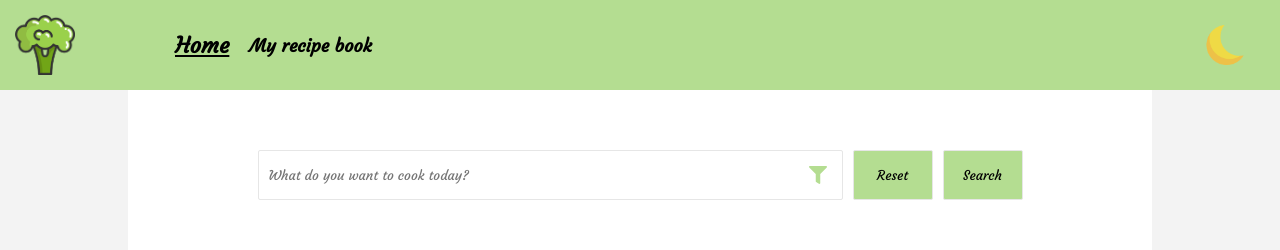
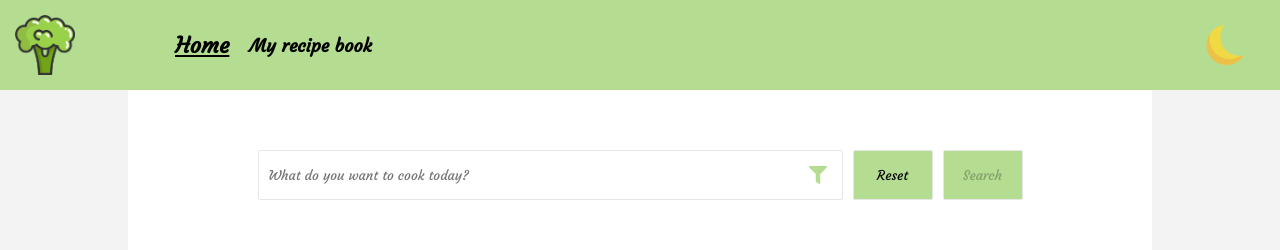
Before and after one commit to darialeksanova/culinary-website, a React (Create React App) app in the folder culinary-website-app/: page /recipes in a window 1280 px wide. Shown: the top 250 px of the page. Built offline with nearby package versions, Linux system fonts and the light colour scheme; no server answers; what fetch-intercept would draw is missing.

Commit message:
fix: disable search button when input and filters are empty, add max length restriction to input

```diff
--- a/culinary-website-app/src/components/SearchBarComponent/SearchBarComponent.tsx
+++ b/culinary-website-app/src/components/SearchBarComponent/SearchBarComponent.tsx
@@ -18,6 +18,7 @@ type Props = {
 
 const SearchBarComponent = ({ searchBarValue, onSearchBarValueChange, onSearchSubmitButtonClick, onResetButtonClick }: Props) => {
   const theme = useSelector((state: RootState) => state.theme.theme);
+  const searchFilterValues = useSelector((state: RootState) => state.filterValues);
   const [isSearchFilterOpen, setIsSearchFilterOpen] = useState(false);
 
   const handleFilterButtonClick = useCallback(
@@ -37,6 +38,7 @@ const SearchBarComponent = ({ searchBarValue, onSearchBarValueChange, onSearchSu
             className={styles.searchInput}
             type='text'
             value={searchBarValue}
+            maxLength={60}
             placeholder='What do you want to cook today?'
             onChange={( event ) => onSearchBarValueChange(event.target.value)}
           />
@@ -57,7 +59,12 @@ const SearchBarComponent = ({ searchBarValue, onSearchBarValueChange, onSearchSu
         >Reset
         </button>
 
-        <button className={styles.searchBarButton} onClick={() => onSearchSubmitButtonClick(searchBarValue)}>Search</button>
+        <button
+          className={styles.searchBarButton}
+          disabled={searchBarValue === '' && Object.values(searchFilterValues).every(value => value === false)}
+          onClick={() => onSearchSubmitButtonClick(searchBarValue)}
+        >Search
+        </button>
       </div>
 
     {isSearchFilterOpen && (
```
